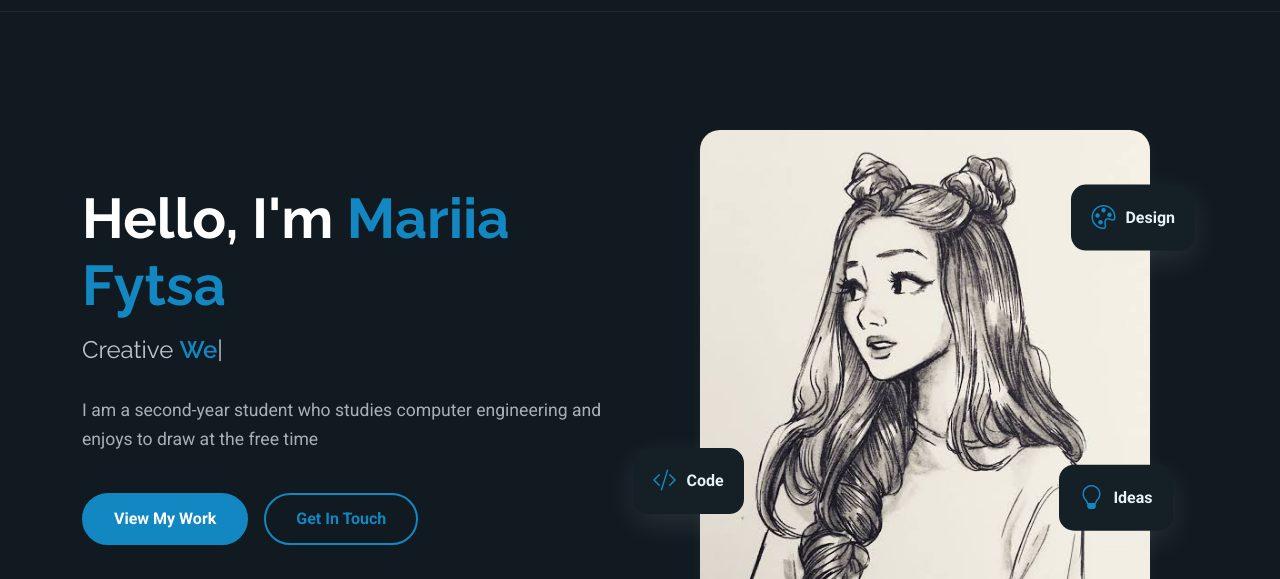
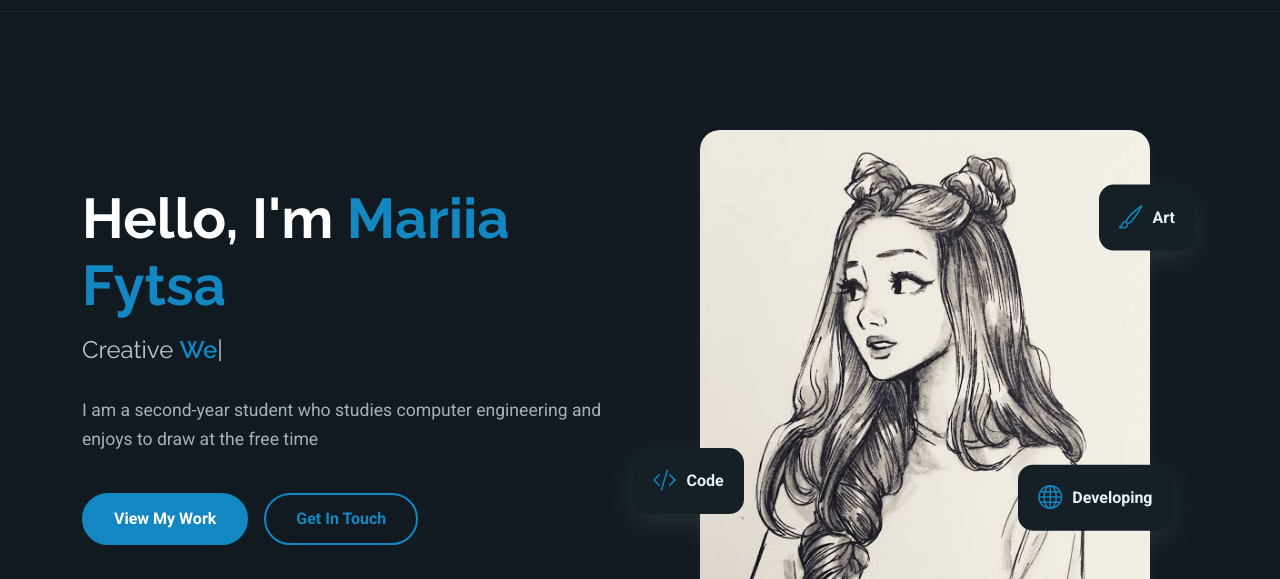
Before and after one commit to riadts/riadts.github.io, a plain HTML site: page index.html in a window 1280 px wide. Shown: the part 72-651 px from the top of the page. Drawn offline with Linux system fonts and the light colour scheme.

Commit message:
Complementary task changes

```diff
--- a/index.html
+++ b/index.html
@@ -1,12 +1,11 @@
 <!DOCTYPE html>
 <html lang="en">
-
 <head>
   <meta charset="utf-8">
-  <meta content="width=device-width, initial-scale=1.0" name="viewport">
-  <title>Index - FolioOne Bootstrap Template</title>
-  <meta name="description" content="">
-  <meta name="keywords" content="">
+  <meta name="viewport" content="width=device-width, initial-scale=1.0">
+  <meta name="author" content="Mariia Fytsa">
+  <meta name="description" content="Mariia Fytsa`s CV page">
+  <title>My CV</title>
 
   <!-- Favicons -->
   <link href="assets/img/favicon.png" rel="icon">
@@ -99,16 +98,16 @@
                 <img src="assets/img/profile/my-profile.jpg" alt="Illustration of a web developer working at a computer" class="img-fluid">
                 <div class="floating-elements">
                   <div class="floating-card design" data-aos="fade-left" data-aos-delay="700">
-                    <i class="bi bi-palette"></i>
-                    <span>Design</span>
+                    <i class="bi bi-brush"></i>
+                    <span>Art</span>
                   </div>
                   <div class="floating-card code" data-aos="fade-right" data-aos-delay="800">
                     <i class="bi bi-code-slash"></i>
                     <span>Code</span>
                   </div>
                   <div class="floating-card creativity" data-aos="fade-up" data-aos-delay="900">
-                    <i class="bi bi-lightbulb"></i>
-                    <span>Ideas</span>
+                    <i class="bi bi-globe"></i>
+                    <span>Developing</span>
                   </div>
                 </div>
               </div>
```
